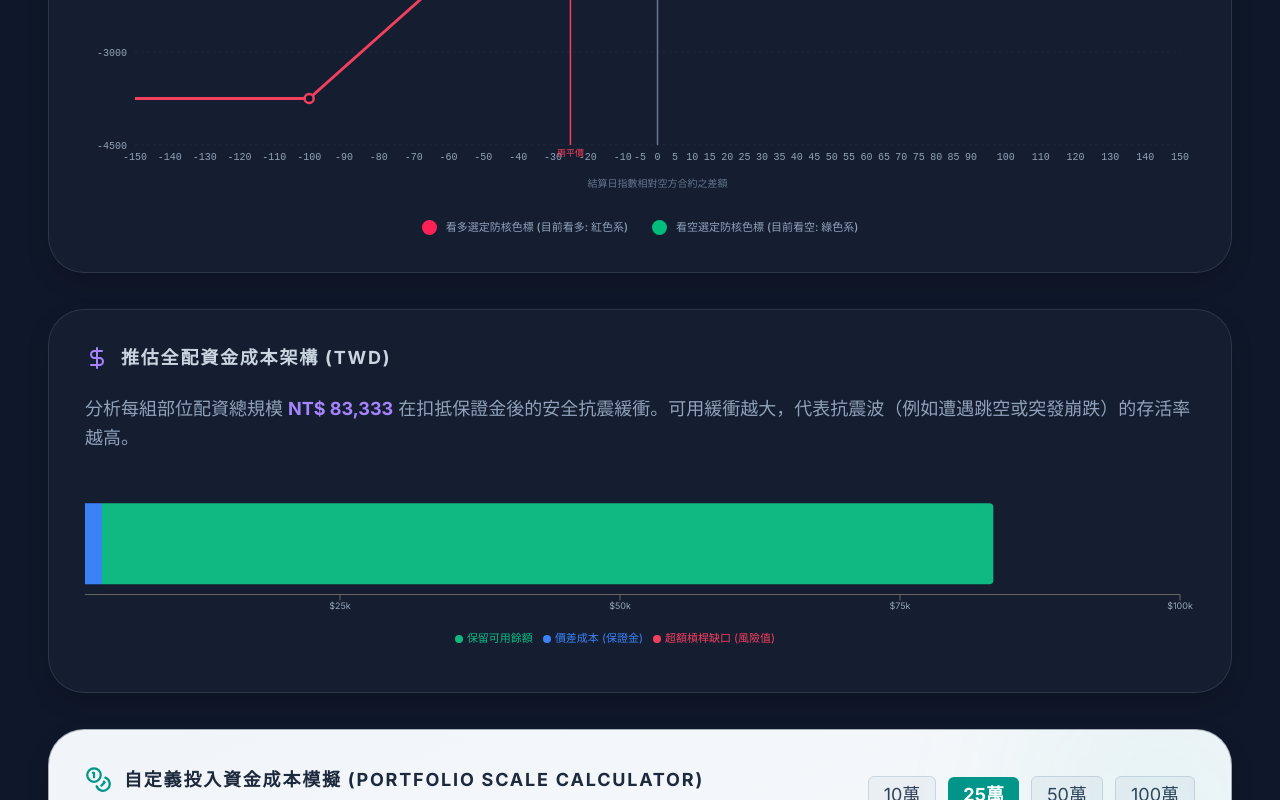
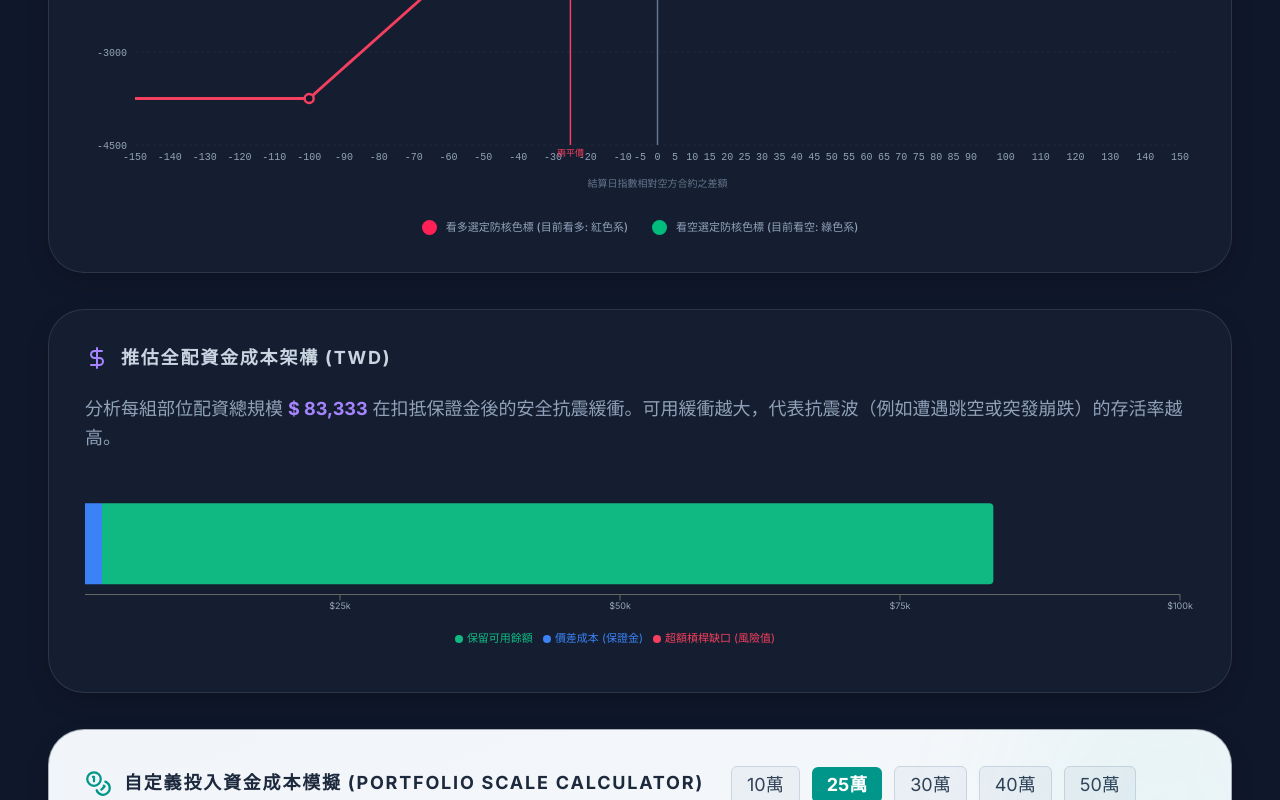
Before and after one commit to optionshow/spread, a React (Vite) app: page / in a window 1280 px wide. Shown: the part 3082-3882 px from the top of the page. Built offline with nearby package versions, Linux system fonts and the light colour scheme.

Commit message:
refactor: update currency symbol and capital presets
- Replace "NT$" with "$" globally for cleaner currency formatting.
- Add 300k and 400k options to capital presets for more granular risk assessment.
- Update documentation comments for consistency.

```diff
--- a/src/App.tsx
+++ b/src/App.tsx
@@ -70,7 +70,7 @@ export default function App() {
 
   // Custom currency formatter
   const formatTWD = (value: number) => {
-    return `NT$ ${Math.round(value).toLocaleString("zh-TW")}`;
+    return `$ ${Math.round(value).toLocaleString("zh-TW")}`;
   };
 
   const formatPercentVal = (val: number): string => {
--- a/src/components/PerformanceStats.tsx
+++ b/src/components/PerformanceStats.tsx
@@ -232,9 +232,9 @@ export const PerformanceStats: React.FC = () => {
 
   // Currency formats
   const formatTWD = (value: number) => {
-    if (value === 0) return "NT$ 0";
+    if (value === 0) return "$ 0";
     const sign = value < 0 ? "-" : "";
-    return `${sign}NT$ ${Math.abs(Math.round(value)).toLocaleString("zh-TW")}`;
+    return `${sign}$ ${Math.abs(Math.round(value)).toLocaleString("zh-TW")}`;
   };
 
   const formatPercent = (val: number) => {
--- a/src/components/ResultSection.tsx
+++ b/src/components/ResultSection.tsx
@@ -18,7 +18,7 @@ interface ResultSectionProps {
 
 export const ResultSection: React.FC<ResultSectionProps> = ({ params, results }) => {
   const formatTWD = (value: number) => {
-    return `NT$ ${Math.round(value).toLocaleString("zh-TW")}`;
+    return `$ ${Math.round(value).toLocaleString("zh-TW")}`;
   };
 
   const formatPercentVal = (val: number): string => {
@@ -71,7 +71,7 @@ export const ResultSection: React.FC<ResultSectionProps> = ({ params, results })
             <div className="group relative ml-2">
               <HelpCircle className="w-3.5 h-3.5 cursor-help text-slate-500 hover:text-slate-400" />
               <div className="absolute right-0 bottom-6 w-52 bg-slate-950 border border-slate-800 text-slate-300 p-2.5 rounded-lg text-[10px] invisible group-hover:visible z-50 leading-normal pointer-events-none">
-                以加權指數每點 NT$50 為基本契約價值。
+                以加權指數每點 $50 為基本契約價值。
               </div>
             </div>
           </div>
--- a/src/components/RiskCharts.tsx
+++ b/src/components/RiskCharts.tsx
@@ -43,7 +43,7 @@ export const RiskCharts: React.FC<RiskChartsProps> = ({ params, results, strateg
     }
   }, [customCapital]);
 
-  const presets = [100000, 250000, 500000, 1000000];
+  const presets = [100000, 250000, 300000, 400000, 500000, 1000000];
 
   const payoffData = useMemo(() => {
     return generatePayoffData(params.strikeDifference, params.premium, strategy);
@@ -98,6 +98,8 @@ export const RiskCharts: React.FC<RiskChartsProps> = ({ params, results, strateg
     ? (integerProfit / customCapital) * 100
     : 0;
 
+  const integerProtectedProfit = integerProfit * 0.75;
+
   const integerMaxLoss = integerGroups * results.maxLossRisk;
   const integerMaxLossRate = customCapital > 0
     ? (integerMaxLoss / customCapital) * 100
@@ -106,7 +108,7 @@ export const RiskCharts: React.FC<RiskChartsProps> = ({ params, results, strateg
   const customAvailableBalancePercent = results.availableBalancePercent * 100;
 
   const formatTWD = (value: number) => {
-    return `NT$ ${Math.round(value).toLocaleString("zh-TW")}`;
+    return `$ ${Math.round(value).toLocaleString("zh-TW")}`;
   };
 
   const formatPercentVal = (val: number): string => {
@@ -321,7 +323,7 @@ export const RiskCharts: React.FC<RiskChartsProps> = ({ params, results, strateg
                 自定義投入資金成本 (TWD)
               </label>
               <div className="relative">
-                <span className="absolute left-3.5 top-1/2 -translate-y-1/2 text-slate-400 font-bold text-xs mt-0.5">NT$</span>
+                <span className="absolute left-3.5 top-1/2 -translate-y-1/2 text-slate-400 font-bold text-xs mt-0.5">$</span>
                 <input
                   id="custom-capital-field"
                   type="text"
@@ -357,34 +359,51 @@ export const RiskCharts: React.FC<RiskChartsProps> = ({ params, results, strateg
             <div className="bg-white border border-slate-200 p-5 rounded-xl space-y-4 shadow-sm">
               <div className="flex items-center justify-between border-b border-slate-100 pb-3">
                 <span className="text-[11px] font-bold text-slate-700 uppercase tracking-widest">
-                  實際整組承作 (Integer Contract Model)
+                  整組承作 (Integer Contract Model)
                 </span>
                 <span className="text-xs text-emerald-600 font-mono font-bold">
                   可承作: {integerGroups} 組
                 </span>
               </div>
 
-              <div className="grid grid-cols-1 sm:grid-cols-2 gap-4 pt-1">
+              <div className="grid grid-cols-1 sm:grid-cols-3 gap-4 pt-1">
                 <div className="flex items-center justify-between bg-slate-50 p-3 rounded-lg border border-slate-100">
-                  <span className="text-xs text-slate-500 font-bold">實際成交獲利</span>
+                  <span className="text-xs text-slate-500 font-bold">成交獲利</span>
                   <div className="text-right">
                     <span className="text-sm font-bold text-emerald-600 block font-mono">
                       {formatTWD(integerProfit)}
                     </span>
                     <span className="text-[10px] text-slate-400 block">
-                      (實際獲利率 {formatPercentVal(integerProfitRate)})
+                      (獲利率 {formatPercentVal(integerProfitRate)})
                     </span>
                   </div>
                 </div>
 
                 <div className="flex items-center justify-between bg-slate-50 p-3 rounded-lg border border-slate-100">
-                  <span className="text-xs text-slate-500 font-bold">實際最大虧損</span>
+                  <div className="space-y-0.5 text-left">
+                    <span className="text-xs text-slate-500 font-bold block">保利獲利</span>
+                    <span className="text-[10px] text-slate-400 font-mono block">
+                      = 成交獲利 * 0.75
+                    </span>
+                  </div>
+                  <div className="text-right">
+                    <span className="text-sm font-bold text-amber-600 block font-mono">
+                      {formatTWD(integerProtectedProfit)}
+                    </span>
+                    <span className="text-[10px] text-slate-400 block">
+                      (保利率 {formatPercentVal(integerProfitRate * 0.75)})
+                    </span>
+                  </div>
+                </div>
+
+                <div className="flex items-center justify-between bg-slate-50 p-3 rounded-lg border border-slate-100">
+                  <span className="text-xs text-slate-500 font-bold">最大虧損</span>
                   <div className="text-right">
                     <span className="text-sm font-bold text-rose-600 block font-mono">
                       {formatTWD(integerMaxLoss)}
                     </span>
                     <span className="text-[10px] text-slate-400 block">
-                      (實際虧損率 {formatPercentVal(integerMaxLossRate)})
+                      (虧損率 {formatPercentVal(integerMaxLossRate)})
                     </span>
                   </div>
                 </div>
--- a/src/utils/calculations.ts
+++ b/src/utils/calculations.ts
@@ -80,7 +80,7 @@ export function calculateSpreadMetrics(params: SpreadParams): CalculationResult
  */
 export interface PayoffDataPoint {
   indexDiff: number; // 指數相對變動點數
-  payoff: number;    // 單組損益 (NTD)
+  payoff: number;    // 單組損益 (TWD)
   label: string;     // 點數標籤
   isCurrent: boolean;
   isStopLossPoint?: boolean;
```
